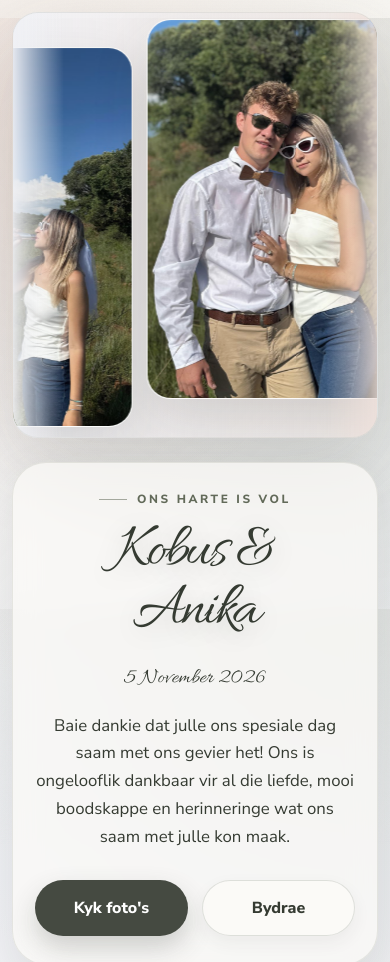
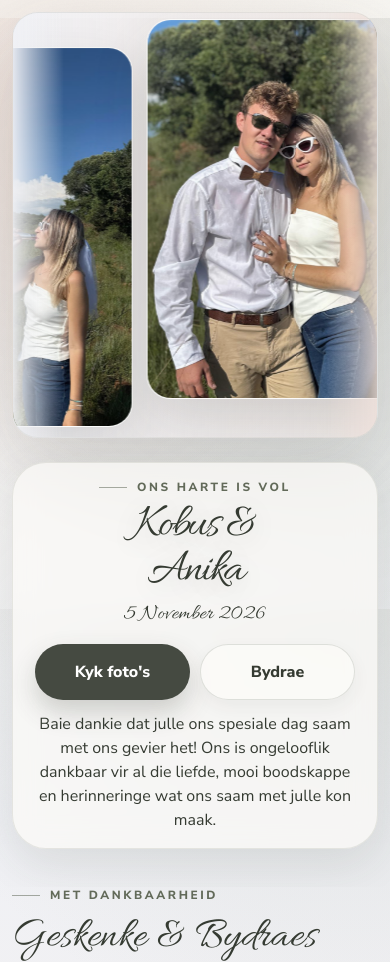
Before and after one commit to Kobusodl/wedding-site, a website: page public/index.html in a window 390 px wide. Shown: the top 962 px of the page. Drawn offline with nearby package versions, Linux system fonts and the light colour scheme.

Commit message:
Improve mobile hero layout and button visibility

```diff
--- a/public/assets/css/styles.css
+++ b/public/assets/css/styles.css
@@ -2334,6 +2334,36 @@ select {
     grid-template-columns: 1fr 1fr;
   }
 
+  .hero-gallery-copy {
+    display: flex;
+    flex-direction: column;
+    padding-block: 16px;
+  }
+
+  .hero-gallery-copy .eyebrow {
+    margin-bottom: 6px;
+  }
+
+  .hero-gallery-copy .hero-title {
+    font-size: clamp(2.625rem, 12.2vw, 3.65rem);
+  }
+
+  .hero-gallery-copy .hero-date {
+    margin-top: 6px;
+  }
+
+  .hero-gallery-copy .hero-day-actions {
+    gap: 10px;
+    margin-top: 12px;
+  }
+
+  .hero-gallery-copy .post-wedding-message {
+    order: 1;
+    margin-top: 12px;
+    font-size: 1rem;
+    line-height: 1.5;
+  }
+
   .mobile-section-nav h2 {
     font-size: 1.45rem;
   }
```
